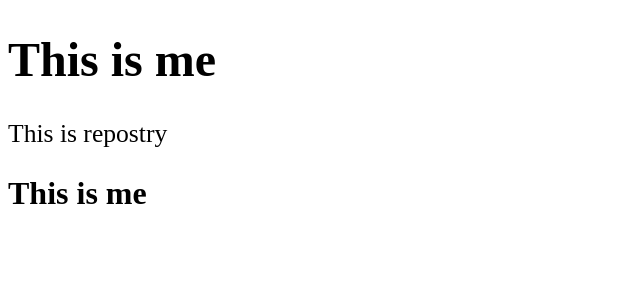
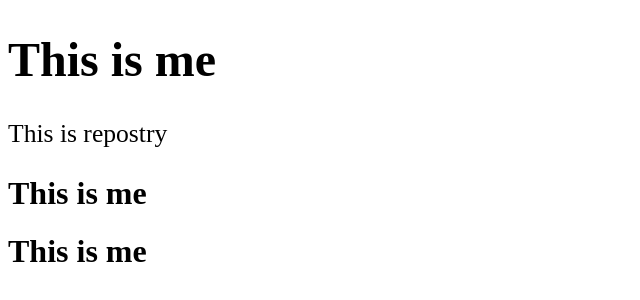
Before and after one commit to Abdulalem-Laheb/htmlproject, a plain HTML site: page index.html in a window 1280 px wide. Shown: the whole page, without its empty margins (0-640 px from the left). Drawn offline with Linux system fonts and the light colour scheme.

Commit message:
Second modfying

```diff
--- a/index.html
+++ b/index.html
@@ -11,5 +11,6 @@
     <h1 style="font-size:300%;">This is me</h1>
 <p style="font-size:160%;">This is repostry</p>
 <h1 style="اول تعديل">This is me</h1>
+<h1 style="ثاني تعديل">This is me</h1>
 </body>
 </html>
```
